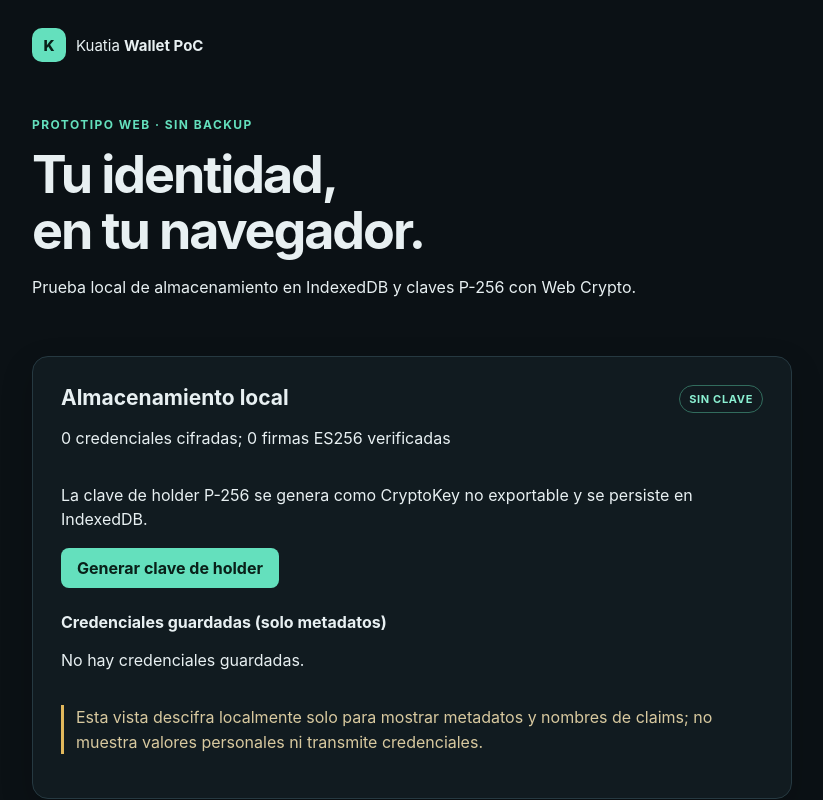
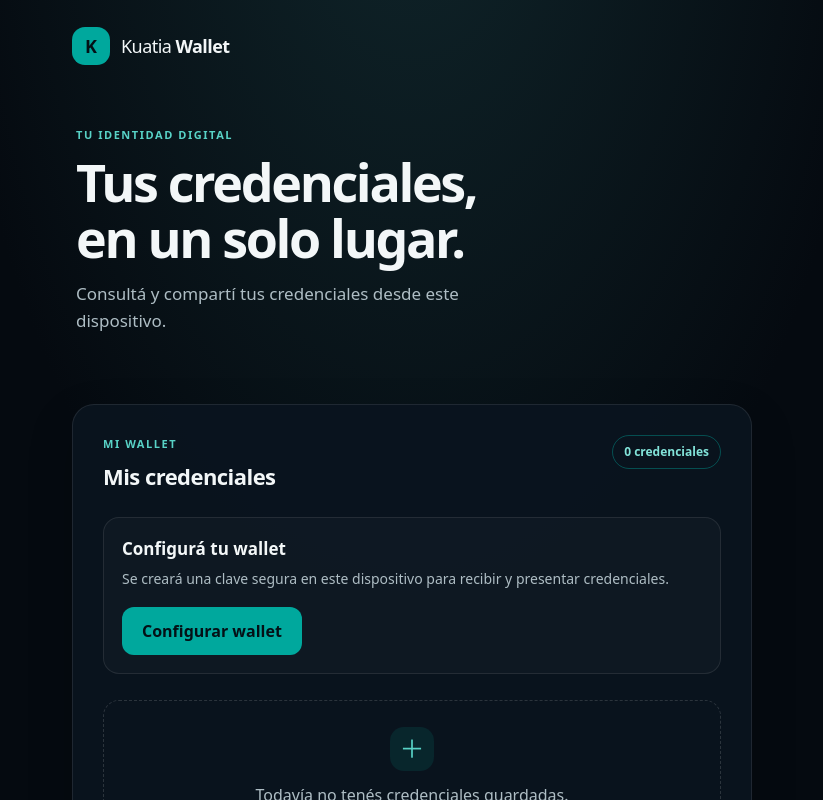
Before and after one commit to LucianoMocchegiani/digital-identity, a React (Vite) app in the folder identity-wallet-web/: page / in a window 1280 px wide. Shown: the top 800 px of the page, without its empty margins (228-1051 px from the left). Built offline with nearby package versions, Linux system fonts and the light colour scheme.

Commit message:
Polish web wallet UI and remove unused PoC diagnostics

```diff
--- a/identity-wallet-web/index.html
+++ b/identity-wallet-web/index.html
@@ -3,8 +3,9 @@
   <head>
     <meta charset="UTF-8" />
     <meta name="viewport" content="width=device-width, initial-scale=1.0" />
-    <meta name="theme-color" content="#0b1520" />
-    <title>Kuatia Web Wallet PoC</title>
+    <meta name="theme-color" content="#050a10" />
+    <meta name="description" content="Tu wallet de credenciales digitales Kuatia." />
+    <title>Kuatia Wallet</title>
   </head>
   <body>
     <div id="root"></div>
--- a/identity-wallet-web/src/App.tsx
+++ b/identity-wallet-web/src/App.tsx
@@ -49,7 +49,7 @@ export default function App() {
       await createHolderKey()
       setHasKey(true)
     } catch {
-      setError('El navegador no pudo generar o persistir una clave P-256.')
+      setError('El navegador no pudo generar o guardar la clave de esta wallet.')
     } finally {
       setBusy(false)
     }
@@ -80,7 +80,7 @@ export default function App() {
       }
       setResource(resolved)
     } catch (cause) {
-      setError(cause instanceof Error ? cause.message : 'No se pudo cargar o verificar el recurso del protocolo.')
+      setError(cause instanceof Error ? cause.message : 'No se pudo cargar o verificar la solicitud.')
     } finally {
       setBusy(false)
     }
@@ -98,7 +98,7 @@ export default function App() {
       setCredentialCount(credentials.length)
       setCredentialSummaries(summaries)
       setVerifiedCount(summaries.filter(credential => credential.verified).length)
-      setNotice(`${result.count} credencial(es) recibida(s) y cifrada(s); ${result.verifiedCount} con firma ES256 verificada.`)
+      setNotice(`${result.count} credencial(es) recibida(s) y guardada(s); ${result.verifiedCount} con firma verificada.`)
     } catch (cause) {
       const credentials = await listCredentials().catch(() => [])
       const summaries = await inspectStoredCredentials(credentials)
@@ -124,9 +124,9 @@ export default function App() {
       const holderKey = await getHolderSigningKey()
       await sendOid4vpPresentation(verifiedPresentation, chosenOption, credential, holderKey)
       setPresentationSent(true)
-      setNotice('Presentación enviada al verifier. La respuesta HTTP fue aceptada.')
+      setNotice('Presentación enviada. El verificador aceptó la respuesta.')
     } catch (cause) {
-      setError(cause instanceof Error ? cause.message : 'No se pudo enviar la presentación al verifier.')
+      setError(cause instanceof Error ? cause.message : 'No se pudo enviar la presentación.')
     } finally {
       setBusy(false)
     }
@@ -135,104 +135,114 @@ export default function App() {
   function confirmPresentationConsent() {
     if (!selectedOption || !consent) return
     setConsentConfirmed(true)
-    setNotice('Selección y consentimiento confirmados. La presentación aún no se envió.')
+    setNotice('Selección confirmada. Todavía no compartiste tus datos.')
   }
 
   return (
     <main className="shell">
-      <header><span className="mark">K</span><span>Kuatia <strong>Wallet PoC</strong></span></header>
-      <section className="hero">
-        <p className="eyebrow">PROTOTIPO WEB · SIN BACKUP</p>
-        <h1>Tu identidad,<br />en tu navegador.</h1>
-        <p>Prueba local de almacenamiento en IndexedDB y claves P-256 con Web Crypto.</p>
-      </section>
+      <header className="brand-header">
+        <span className="mark" aria-hidden="true">K</span>
+        <span className="brand-name">Kuatia <strong>Wallet</strong></span>
+      </header>
+
+      {!request && <section className="hero">
+        <p className="eyebrow">TU IDENTIDAD DIGITAL</p>
+        <h1>Tus credenciales,<br />en un solo lugar.</h1>
+        <p>Consultá y compartí tus credenciales desde este dispositivo.</p>
+      </section>}
 
       {error && <p className="notice error" role="alert">{error}</p>}
       {notice && <p className="notice" role="status">{notice}</p>}
 
-      {request && <section className="card" aria-live="polite">
-        <p className="eyebrow">{request.kind === 'issue' ? 'OFERTA DE EMISIÓN' : 'SOLICITUD DE PRESENTACIÓN'}</p>
-        <h2>{request.kind === 'issue' ? 'Cargar oferta' : 'Cargar solicitud'}</h2>
-        <p className="endpoint">{request.endpoint}</p>
-        {request.kind === 'present' && <p className="endpoint">Client ID: {request.clientId}</p>}
-        <button type="button" onClick={() => void loadResource()} disabled={busy}>
-          {busy ? 'Cargando…' : resource ? 'Volver a cargar' : 'Descargar recurso'}
-        </button>
+      {request && <section className="card flow-card" aria-live="polite">
+        <p className="eyebrow">{request.kind === 'issue' ? 'NUEVA CREDENCIAL' : 'SOLICITUD DE PRESENTACIÓN'}</p>
+        <h1>{request.kind === 'issue' ? 'Recibir credencial' : 'Compartir credencial'}</h1>
+        {!resource && <>
+          <p>{request.kind === 'issue'
+            ? 'Revisá la oferta del emisor antes de guardar una credencial.'
+            : 'Revisá quién solicita tus datos antes de elegir qué compartir.'}</p>
+          <button type="button" onClick={() => void loadResource()} disabled={busy}>
+            {busy ? 'Revisando…' : 'Revisar solicitud'}
+          </button>
+        </>}
         {resource?.kind === 'issue' && <>
-          <p>Oferta y metadata recibidas. Revisá el issuer y la configuración antes de continuar.</p>
-          <p><strong>Issuer:</strong> <span className="endpoint">{resource.credentialIssuer}</span></p>
-          <h3>Configuraciones ofrecidas</h3>
-          <ul>{resource.credentialConfigurationIds.map(id => <li key={id}>
-            <strong>{id}</strong>
-            <pre className="resource-preview">{JSON.stringify(resource.supportedConfigurations[id], null, 2)}</pre>
-          </li>)}</ul>
-          {!resource.hasPreAuthorizedCode && <p className="warning">Esta PoC solo completa ofertas preautorizadas; esta oferta no incluye un código compatible.</p>}
-          {resource.hasPreAuthorizedCode && !resource.tokenEndpoint && <p className="warning">No se pudo resolver el token endpoint del issuer; no se puede continuar con esta oferta.</p>}
+          <div className="issuer-info"><span>Emisor</span><strong>{resource.credentialIssuer}</strong></div>
+          <p>La oferta puede usarse una sola vez. Revisá el emisor antes de continuar.</p>
+          {!resource.hasPreAuthorizedCode && <p className="warning">Este tipo de oferta todavía no se puede completar desde la wallet.</p>}
+          {resource.hasPreAuthorizedCode && !resource.tokenEndpoint && <p className="warning">No se pudo confirmar la solicitud del emisor; no es posible continuar.</p>}
           {resource.hasPreAuthorizedCode && resource.tokenEndpoint && resource.txCode && <label className="field">
-            {resource.txCode.description || 'Código de transacción requerido'}
+            {resource.txCode.description || 'Ingresá el código que te proporcionó el emisor'}
             <input type="text" inputMode={resource.txCode.inputMode === 'numeric' ? 'numeric' : 'text'} maxLength={resource.txCode.length} value={txCode} onChange={event => setTxCode(event.target.value)} autoComplete="off" />
           </label>}
           {resource.hasPreAuthorizedCode && resource.tokenEndpoint && <>
-            {!hasKey && <p className="warning">Generá primero una clave de holder para poder emitir.</p>}
-            <p className="warning">Al continuar se consumirá el código de un solo uso de esta oferta. La credencial se guarda cifrada; se verifica la firma ES256 con el DID document del issuer.</p>
+            {!hasKey && <p className="warning">Configurá la clave de tu wallet antes de recibir una credencial.</p>}
+            <p className="privacy-note">Al continuar, la credencial se recibirá y guardará cifrada en este dispositivo.</p>
             <button type="button" onClick={() => void issueCredential()} disabled={busy || !hasKey || Boolean(resource.txCode && !txCode)}>
-              {busy ? 'Emitiendo…' : 'Confirmar y emitir'}
+              {busy ? 'Recibiendo…' : 'Aceptar y guardar'}
             </button>
           </>}
         </>}
         {resource?.kind === 'present' && verifiedPresentation && <>
-          <p className="notice" role="status">Request Object firmado verificado contra el DID del verifier. No se compartieron datos.</p>
-          <p><strong>Verifier:</strong> <span className="endpoint">{verifiedPresentation.verifierDid}</span></p>
-          <p><strong>Respuesta solicitada:</strong> {String(verifiedPresentation.payload.response_mode)} · DCQL</p>
-          <h3>Credenciales que coinciden</h3>
-          {!hasKey && <p className="warning">Necesitás la clave local de holder para comprobar el binding de las credenciales.</p>}
-          {hasKey && !presentationOptions.length && <p>No se encontró una credencial que coincida con el formato, VCT, claims y clave de holder local.</p>}
+          <div className="issuer-info"><span>Solicitado por</span><strong>{verifiedPresentation.verifierDid}</strong></div>
+          <p className="verified-note" role="status">Solicitud verificada. Todavía no se compartieron datos.</p>
+          {!hasKey && <p className="warning">Configurá la clave de tu wallet para comprobar y presentar tus credenciales.</p>}
+          {hasKey && !presentationOptions.length && <p>No hay credenciales guardadas que coincidan con lo solicitado.</p>}
           {presentationOptions.length > 0 && <fieldset className="credential-options">
-            <legend>Elegí qué credencial usar (todavía no se comparte):</legend>
+            <legend>Elegí qué credencial compartir</legend>
             {presentationOptions.map(option => {
               const id = `${option.queryId}:${option.credentialId}`
               return <label className="credential-option" key={id}>
                 <input type="radio" name="presentation-credential" value={id} checked={selectedOption === id} disabled={busy || presentationSent} onChange={() => { setSelectedOption(id); setConsent(false); setConsentConfirmed(false); setNotice('') }} />
-                <span><strong>{option.label}</strong><small>Consulta: {option.queryId}</small></span>
+                <span><strong>{option.label}</strong></span>
               </label>
             })}
           </fieldset>}
           {chosenOption && <>
-            <h3>Datos solicitados de esta credencial</h3>
+            <h2 className="subheading">Datos que se compartirán</h2>
             <dl className="claim-preview">{Object.entries(chosenOption.claims).map(([name, value]) => <div key={name}><dt>{name}</dt><dd>{typeof value === 'string' ? value : JSON.stringify(value)}</dd></div>)}</dl>
-            <label className="consent-option"><input type="checkbox" checked={consent} disabled={busy || presentationSent} onChange={event => { setConsent(event.target.checked); setConsentConfirmed(false); setNotice('') }} /> Entiendo qué datos solicita este verifier y confirmo esta selección.</label>
-            {!consentConfirmed && <button type="button" onClick={confirmPresentationConsent} disabled={!consent || busy}>Confirmar selección y consentimiento</button>}
+            <label className="consent-option"><input type="checkbox" checked={consent} disabled={busy || presentationSent} onChange={event => { setConsent(event.target.checked); setConsentConfirmed(false); setNotice('') }} /> Confirmo que quiero compartir los datos mostrados.</label>
+            {!consentConfirmed && <button type="button" onClick={confirmPresentationConsent} disabled={!consent || busy}>Continuar</button>}
             {consentConfirmed && <button type="button" onClick={() => void sendPresentation()} disabled={busy || presentationSent}>
-              {busy ? 'Enviando…' : presentationSent ? 'Presentación enviada' : 'Firmar y enviar presentación'}
+              {busy ? 'Enviando…' : presentationSent ? 'Presentación enviada' : 'Compartir datos'}
             </button>}
-            <p className="warning">Al enviar, la wallet comparte únicamente los claims solicitados que puede seleccionar, firma la prueba de posesión con el nonce del verifier y transmite la presentación a su response_uri. No se envía antes de tu confirmación.</p>
+            <p className="privacy-note">Solo se compartirán los datos que aparecen arriba, después de tu confirmación.</p>
           </>}
         </>}
       </section>}
 
-      <section className="card">
-        <div className="row"><div><h2>Almacenamiento local</h2><p>{credentialCount} credenciales cifradas; {verifiedCount} firmas ES256 verificadas</p></div><span className="status">{hasKey ? 'CLAVE LISTA' : 'SIN CLAVE'}</span></div>
-        <p>La clave de holder P-256 se genera como CryptoKey no exportable y se persiste en IndexedDB.</p>
-        <button type="button" onClick={() => void generateKey()} disabled={busy || hasKey}>
-          {busy ? 'Procesando…' : hasKey ? 'Clave creada' : 'Generar clave de holder'}
-        </button>
-        <h3>Credenciales guardadas (solo metadatos)</h3>
-        {!credentialSummaries.length && <p>No hay credenciales guardadas.</p>}
-        <ul className="credential-inventory">
-          {credentialSummaries.map(credential => <li key={credential.id}>
-            <strong>{credential.label}</strong> · {credential.verified ? 'firma verificada' : 'firma no verificada'}
-            <dl>
-              <div><dt>Formato</dt><dd>{credential.format}</dd></div>
-              <div><dt>VCT</dt><dd>{credential.vct}</dd></div>
-              <div><dt>Claims disponibles</dt><dd>{credential.claims.join(', ') || 'ninguno legible'}</dd></div>
-            </dl>
+      <section className="card wallet-card">
+        <div className="section-heading">
+          <div><p className="eyebrow">MI WALLET</p><h2>Mis credenciales</h2></div>
+          <span className="status">{credentialCount} {credentialCount === 1 ? 'credencial' : 'credenciales'}</span>
+        </div>
+        {!hasKey && <div className="setup-panel">
+          <h3>Configurá tu wallet</h3>
+          <p>Se creará una clave segura en este dispositivo para recibir y presentar credenciales.</p>
+          <button type="button" onClick={() => void generateKey()} disabled={busy}>
+            {busy ? 'Configurando…' : 'Configurar wallet'}
+          </button>
+        </div>}
+        {hasKey && <p className="storage-note">Tu wallet está configurada en este dispositivo.</p>}
+        {!credentialSummaries.length && <div className="empty-state">
+          <span className="empty-mark" aria-hidden="true">＋</span>
+          <p>Todavía no tenés credenciales guardadas.</p>
+        </div>}
+        {credentialSummaries.length > 0 && <ul className="credential-inventory">
+          {credentialSummaries.map(credential => <li className="credential-item" key={credential.id}>
+            <div className="credential-symbol" aria-hidden="true">K</div>
+            <div className="credential-copy">
+              <strong>{credential.label}</strong>
+              <span className={credential.verified ? 'credential-state verified' : 'credential-state unverified'}>
+                {credential.verified ? 'Firma verificada' : 'No se pudo verificar la firma'}
+              </span>
+            </div>
+            <span className="claim-count">{credential.claims.length} {credential.claims.length === 1 ? 'dato' : 'datos'}</span>
           </li>)}
-        </ul>
-        <p className="warning">Esta vista descifra localmente solo para mostrar metadatos y nombres de claims; no muestra valores personales ni transmite credenciales.</p>
+        </ul>}
+        <p className="privacy-note">Las credenciales se guardan cifradas en este dispositivo. Si borrás los datos del sitio, podrías perderlas.</p>
       </section>
 
-      <p className="warning">OID4VP valida la firma del issuer, el binding cnf y la prueba de posesión al enviar. No uses esta PoC con credenciales reales.</p>
-      <footer>Sin backend · Sin backup · No usar con credenciales reales</footer>
+      <footer>Prototipo en desarrollo · No usar con credenciales reales</footer>
     </main>
   )
 }
--- a/identity-wallet-web/src/style.css
+++ b/identity-wallet-web/src/style.css
@@ -1,57 +1,113 @@
 :root {
-  font-family: Inter, ui-sans-serif, system-ui, -apple-system, BlinkMacSystemFont, "Segoe UI", sans-serif;
-  color: #e8f0f2;
-  background: #0b1115;
+  font-family: "DM Sans", ui-sans-serif, system-ui, -apple-system, BlinkMacSystemFont, "Segoe UI", sans-serif;
+  color: #f3f7f8;
+  background: #050a10;
   font-synthesis: none;
   text-rendering: optimizeLegibility;
   color-scheme: dark;
+  font-optical-sizing: auto;
 }
 
 * { box-sizing: border-box; }
-body { min-width: 320px; margin: 0; background: #0b1115; }
+body {
+  min-width: 320px;
+  margin: 0;
+  background: radial-gradient(ellipse at 50% -20%, #10262b 0, #050a10 52%);
+  color: #f3f7f8;
+  line-height: 1.5;
+}
 button, input { font: inherit; }
-button { padding: 10px 16px; border: 0; border-radius: 8px; background: #64e0bd; color: #092019; font-weight: 700; cursor: pointer; }
-button:hover:not(:disabled) { background: #8bf0d2; }
-button:disabled { opacity: .55; cursor: not-allowed; }
-button:focus-visible, input:focus-visible { outline: 3px solid #a0f3dc; outline-offset: 3px; }
+button {
+  min-height: 48px;
+  padding: 12px 20px;
+  border: 0;
+  border-radius: 12px;
+  background: #00a89d;
+  color: #041016;
+  font-weight: 700;
+  cursor: pointer;
+  transition: background .18s ease, transform .18s ease;
+}
+button:hover:not(:disabled) { background: #32c4b6; transform: translateY(-1px); }
+button:disabled { opacity: .5; cursor: not-allowed; }
+button:focus-visible, input:focus-visible { outline: 3px solid #6ce4d7; outline-offset: 3px; }
 
-.shell { width: min(100% - 32px, 760px); margin: 0 auto; padding: 28px 0 36px; }
-header { display: flex; align-items: center; gap: 10px; font-size: 15px; }
-.mark { display: grid; width: 34px; height: 34px; place-items: center; border-radius: 10px; background: #64e0bd; color: #092019; font-weight: 800; }
-.hero { padding: 42px 0 24px; }
-.eyebrow { color: #64e0bd; font-size: 12px; font-weight: 700; letter-spacing: .12em; }
-h1 { margin: 12px 0; font-size: clamp(34px, 7vw, 52px); line-height: 1.08; letter-spacing: -.04em; }
-h2 { margin: 0 0 12px; font-size: 21px; }
-h3 { margin: 24px 0 12px; font-size: 16px; }
-p { line-height: 1.55; }
-.card { margin: 16px 0; padding: clamp(18px, 4vw, 28px); border: 1px solid #263941; border-radius: 16px; background: #111b20; box-shadow: 0 12px 32px #0003; }
-.row { display: flex; align-items: flex-start; justify-content: space-between; gap: 16px; }
-.status { flex: 0 0 auto; padding: 6px 9px; border: 1px solid #326c5d; border-radius: 999px; color: #8bf0d2; font-size: 11px; font-weight: 700; letter-spacing: .06em; }
-.notice { padding: 12px 14px; border: 1px solid #326c5d; border-radius: 10px; background: #10251f; }
-.error { border-color: #8e4242; background: #2b1719; color: #ffb5ae; }
-.warning { padding-left: 12px; border-left: 3px solid #e1b85c; color: #d8c99f; }
-.endpoint { overflow-wrap: anywhere; color: #a8c2c9; font-family: ui-monospace, SFMono-Regular, Consolas, monospace; font-size: .9em; }
-.resource-preview { max-width: 100%; overflow: auto; padding: 12px; border-radius: 8px; background: #091014; color: #c8d8dc; }
-.field { display: grid; gap: 8px; margin: 16px 0; }
-.field input { width: 100%; padding: 10px 12px; border: 1px solid #40545b; border-radius: 8px; background: #0b1115; color: inherit; }
-.credential-options { display: grid; gap: 10px; margin: 16px 0; padding: 14px; border: 1px solid #40545b; border-radius: 10px; }
-.credential-option, .consent-option { display: flex; align-items: flex-start; gap: 10px; cursor: pointer; }
-.credential-option small { display: block; margin-top: 4px; color: #9db0b5; }
-.credential-option input, .consent-option input { accent-color: #64e0bd; }
-.claim-preview { display: grid; gap: 8px; }
-.claim-preview > div { display: grid; grid-template-columns: minmax(90px, .35fr) 1fr; gap: 12px; padding: 10px; border-radius: 8px; background: #0b1418; }
-.claim-preview dt { color: #8bf0d2; }
-.claim-preview dd { margin: 0; overflow-wrap: anywhere; }
-.credential-inventory { display: grid; gap: 12px; padding-left: 20px; }
-.credential-inventory > li { padding: 14px; border: 1px solid #344b53; border-radius: 10px; overflow-wrap: anywhere; background: #0c1519; }
-.credential-inventory dl { display: grid; grid-template-columns: max-content 1fr; gap: 5px 14px; margin: 10px 0 0; font-size: 13px; }
-.credential-inventory dt { color: #64e0bd; }
-.credential-inventory dd { margin: 0; }
-footer { padding-top: 18px; color: #82969c; font-size: 13px; }
+.shell { width: min(100% - 32px, 680px); margin: 0 auto; padding: 24px 0 44px; }
+.brand-header { display: flex; align-items: center; gap: 11px; min-height: 44px; }
+.mark, .credential-symbol {
+  display: grid;
+  flex: 0 0 auto;
+  width: 38px;
+  height: 38px;
+  place-items: center;
+  border-radius: 13px;
+  background: #00a89d;
+  color: #041016;
+  font-size: 18px;
+  font-weight: 800;
+}
+.brand-name { font-size: 18px; letter-spacing: -.03em; }
+.brand-name strong { font-weight: 700; }
+.hero { padding: 58px 4px 30px; }
+.eyebrow { margin: 0 0 10px; color: #58d2c6; font-size: 11px; font-weight: 700; letter-spacing: .14em; }
+h1 { margin: 0 0 14px; font-size: clamp(34px, 8vw, 52px); font-weight: 600; line-height: 1.08; letter-spacing: -.045em; }
+h2 { margin: 0; font-size: 22px; font-weight: 600; letter-spacing: -.025em; }
+h3 { margin: 0 0 7px; font-size: 17px; font-weight: 600; }
+p { margin: 0 0 16px; color: #aebdc4; line-height: 1.6; }
+.hero p:last-child { max-width: 420px; font-size: 17px; }
+.card { margin: 16px 0; padding: clamp(20px, 5vw, 30px); border: 1px solid rgb(255 255 255 / .09); border-radius: 22px; background: rgb(11 21 32 / .9); box-shadow: 0 18px 46px rgb(0 0 0 / .18); }
+.flow-card { border-color: rgb(0 168 157 / .35); }
+.flow-card h1 { margin-bottom: 18px; font-size: clamp(28px, 7vw, 38px); }
+.section-heading { display: flex; align-items: flex-start; justify-content: space-between; gap: 18px; }
+.section-heading .eyebrow { margin-bottom: 7px; }
+.status { flex: 0 0 auto; padding: 7px 11px; border: 1px solid rgb(0 168 157 / .4); border-radius: 999px; color: #82e3d9; font-size: 12px; font-weight: 600; }
+.issuer-info { display: grid; gap: 5px; margin: 22px 0 16px; padding: 15px 16px; border: 1px solid rgb(255 255 255 / .09); border-radius: 14px; background: rgb(255 255 255 / .025); }
+.issuer-info span { color: #8b9aab; font-size: 13px; }
+.issuer-info strong { overflow-wrap: anywhere; font-size: 14px; font-weight: 600; }
+.verified-note { padding: 12px 14px; border-left: 3px solid #00a89d; border-radius: 0 10px 10px 0; background: rgb(0 168 157 / .09); color: #c3e9e5; }
+.notice { margin: 14px 0; padding: 13px 15px; border: 1px solid rgb(0 168 157 / .35); border-radius: 12px; background: rgb(0 168 157 / .1); color: #c3e9e5; }
+.error { border-color: #904e54; background: #2b171c; color: #ffc3c5; }
+.warning { margin: 16px 0; padding: 12px 14px; border-left: 3px solid #e1b85c; border-radius: 0 10px 10px 0; background: rgb(225 184 92 / .08); color: #e5d6ad; }
+.privacy-note { margin: 16px 0 0; color: #8b9aab; font-size: 13px; }
+.field { display: grid; gap: 8px; margin: 18px 0; color: #cbd7da; }
+.field input { width: 100%; min-height: 48px; padding: 10px 13px; border: 1px solid rgb(255 255 255 / .16); border-radius: 12px; background: #050a10; color: inherit; }
+.credential-options { display: grid; gap: 10px; margin: 20px 0; padding: 15px; border: 1px solid rgb(255 255 255 / .12); border-radius: 14px; }
+.credential-options legend { padding: 0 6px; color: #8b9aab; font-size: 14px; }
+.credential-option, .consent-option { display: flex; align-items: flex-start; gap: 11px; cursor: pointer; }
+.credential-option { padding: 12px; border: 1px solid rgb(255 255 255 / .08); border-radius: 12px; background: rgb(255 255 255 / .025); }
+.credential-option input, .consent-option input { flex: 0 0 auto; width: 18px; height: 18px; margin: 2px 0 0; accent-color: #00a89d; }
+.subheading { margin: 24px 0 12px; font-size: 17px; }
+.claim-preview { display: grid; gap: 8px; margin: 0 0 20px; }
+.claim-preview > div { display: grid; grid-template-columns: minmax(100px, .4fr) 1fr; gap: 12px; padding: 11px 12px; border-radius: 10px; background: rgb(255 255 255 / .045); }
+.claim-preview dt { color: #8b9aab; overflow-wrap: anywhere; }
+.claim-preview dd { margin: 0; overflow-wrap: anywhere; color: #f3f7f8; }
+.consent-option { margin: 18px 0; color: #cbd7da; }
+.wallet-card { margin-top: 24px; }
+.setup-panel { margin: 24px 0 16px; padding: 18px; border: 1px solid rgb(255 255 255 / .09); border-radius: 16px; background: rgb(255 255 255 / .025); }
+.setup-panel p { margin-bottom: 16px; font-size: 14px; }
+.storage-note { margin: 18px 0 0; color: #8b9aab; font-size: 14px; }
+.empty-state { display: grid; justify-items: center; gap: 12px; margin: 26px 0 4px; padding: 26px 16px; border: 1px dashed rgb(255 255 255 / .14); border-radius: 16px; text-align: center; }
+.empty-state p { margin: 0; }
+.empty-mark { display: grid; width: 44px; height: 44px; place-items: center; border-radius: 14px; background: rgb(0 168 157 / .12); color: #58d2c6; font-size: 25px; }
+.credential-inventory { display: grid; gap: 10px; margin: 22px 0 0; padding: 0; list-style: none; }
+.credential-item { display: flex; align-items: center; gap: 13px; min-width: 0; padding: 14px; border: 1px solid rgb(255 255 255 / .09); border-radius: 15px; background: rgb(255 255 255 / .025); }
+.credential-symbol { width: 42px; height: 42px; border-radius: 14px; background: rgb(0 168 157 / .14); color: #58d2c6; }
+.credential-copy { display: grid; flex: 1 1 auto; gap: 4px; min-width: 0; }
+.credential-copy strong { overflow-wrap: anywhere; font-weight: 600; }
+.credential-state { font-size: 12px; }
+.verified { color: #78d8aa; }
+.unverified { color: #f0c675; }
+.claim-count { flex: 0 0 auto; color: #8b9aab; font-size: 12px; }
+footer { padding-top: 18px; color: #71808f; font-size: 12px; text-align: center; }
 
 @media (max-width: 480px) {
-  .shell { width: min(100% - 24px, 760px); padding-top: 18px; }
-  .hero { padding-top: 32px; }
-  .row { flex-direction: column; }
-  .status { align-self: flex-start; }
+  .shell { width: min(100% - 24px, 680px); padding-top: 16px; }
+  .hero { padding: 46px 2px 22px; }
+  .section-heading { flex-direction: column; gap: 12px; }
+  .claim-preview > div { grid-template-columns: 1fr; gap: 4px; }
+  .claim-count { display: none; }
 }
+
+@media (prefers-reduced-motion: reduce) {
+  *, *::before, *::after { scroll-behavior: auto !important; transition-duration: .01ms !important; }
+}
```
Also changed, not shown: 1 other file (tests, documents, lock files or other folders).
